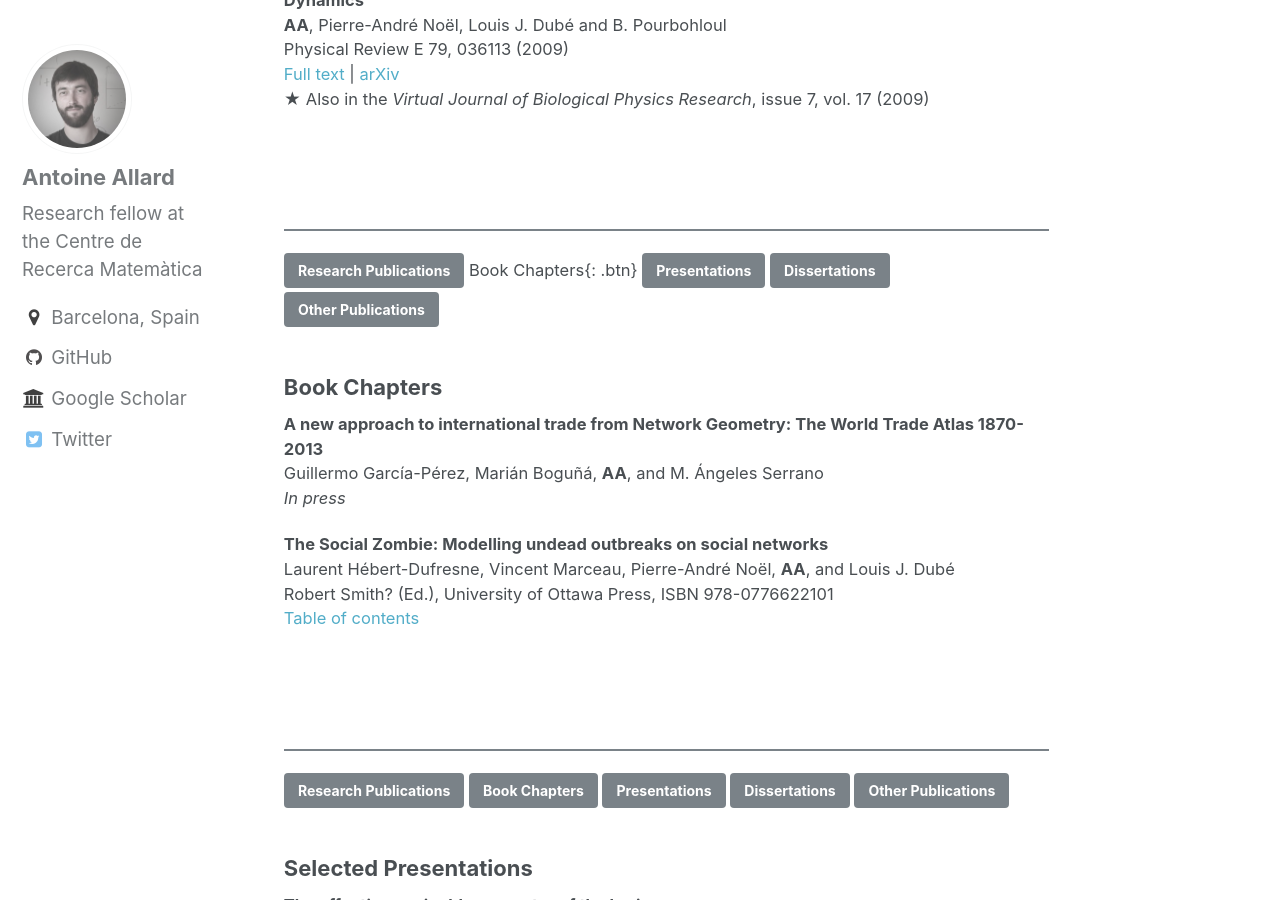
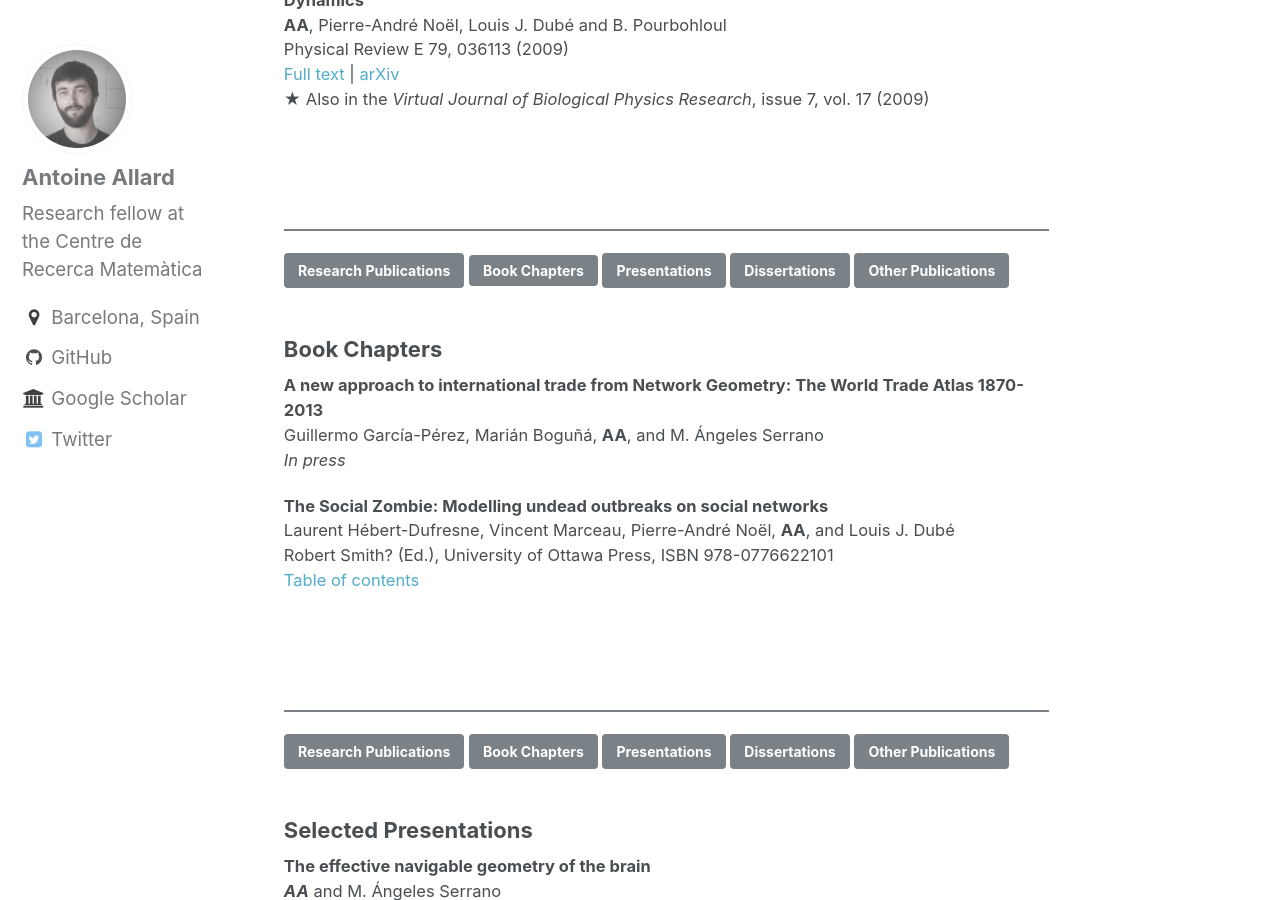
Before and after one commit to antoineallard/antoineallard.github.io, a Jekyll site: the page built from _pages/publications.md, in a window 1280 px wide and 900 px high, scrolled down 4598 px. Built offline with Jekyll 4.4.1, drawn with Linux system fonts in a browser that asks for light colours.

Commit message:
Updated publication

```diff
--- a/_pages/publications.md
+++ b/_pages/publications.md
@@ -277,7 +277,7 @@
 <hr style="background:#7a8288; border:0; height:2px">
 <a id="BookChapters"></a>
 [Research Publications](#ResearchPublications){: .btn}
-Book Chapters{: .btn}
+<button type="button" class="btn btn-success">Book Chapters</button>
 [Presentations](#SelectedPresentations){: .btn}
 [Dissertations](#Dissertations){: .btn}
 [Other Publications](#OtherPublications){: .btn}
```
